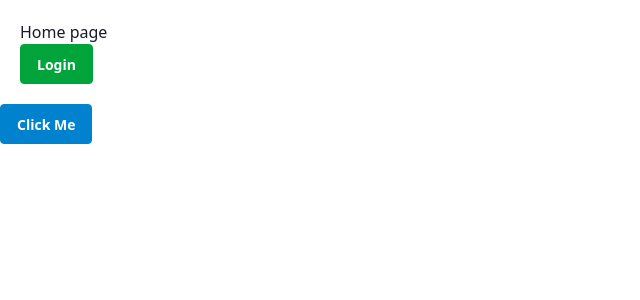
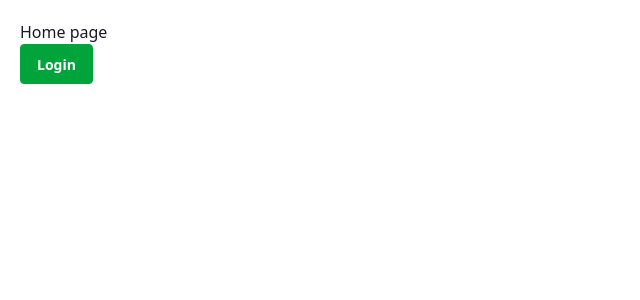
Before and after one commit to sandip-sadhukhan/slashping, a Django app: page / in a window 1280 px wide. Shown: the top 300 px of the page, without its empty margins (0-640 px from the left). Run offline with Django 3.2, Linux system fonts and the light colour scheme; style sheets or scripts are compiled from the project's sources.

Commit message:
Basic Cleanup

```diff
--- a/templates/base.html
+++ b/templates/base.html
@@ -14,10 +14,6 @@
 
 <body>
     {% block content %}{% endblock %}
-    <button class="btn btn-primary">Click Me</button>
-
-
-    <!-- Scripts -->
 </body>
 
 </html>
--- a/templates/dashboard/customers.html
+++ b/templates/dashboard/customers.html
@@ -4,6 +4,5 @@
 {% block content %}
 <div class="d-flex gap-10 p-5 flex-column justify-start align-items-start">
     <h1>Customers</h1>
-    <button class="btn btn-success">Hello</button>
 </div>
 {% endblock %}
```
